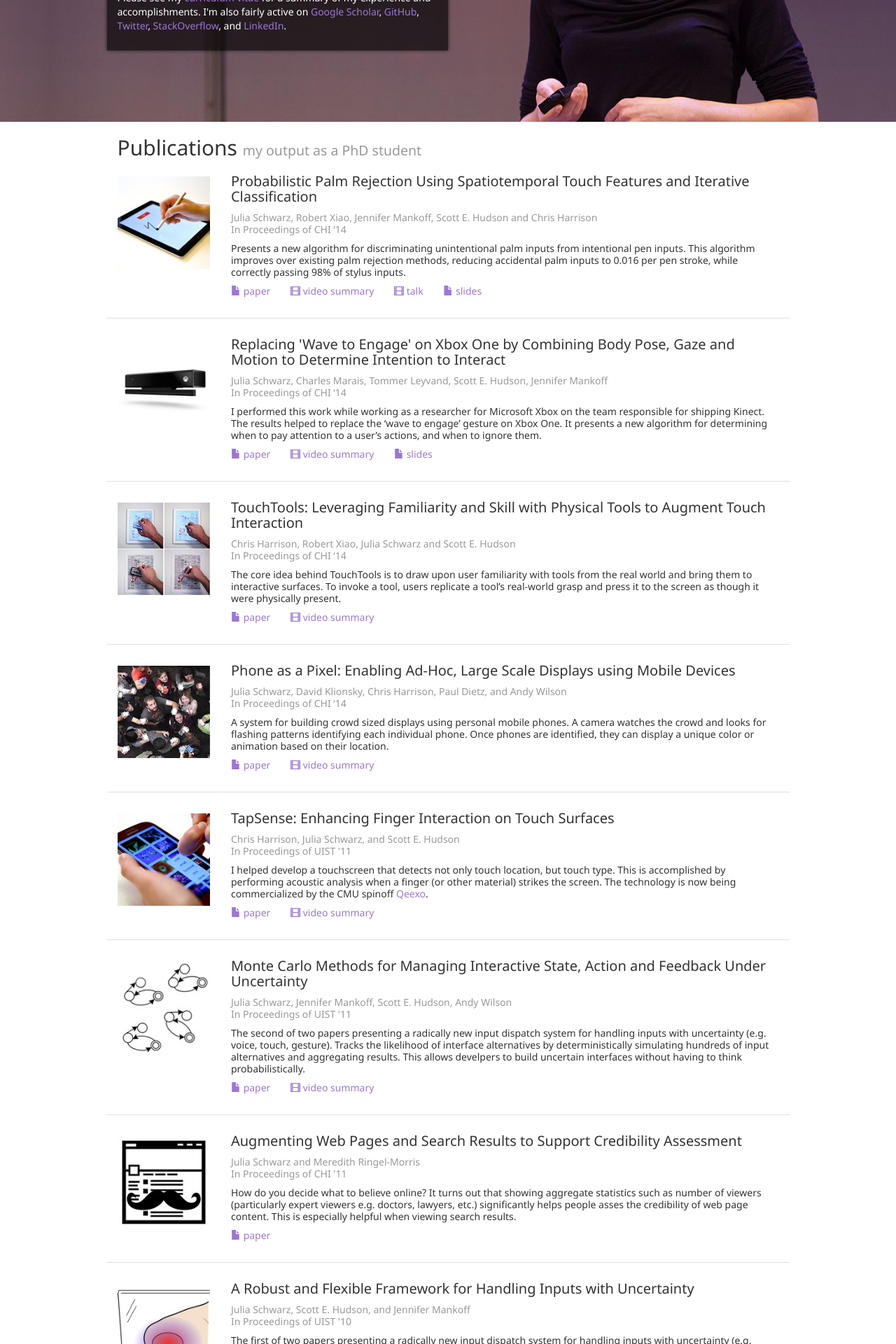
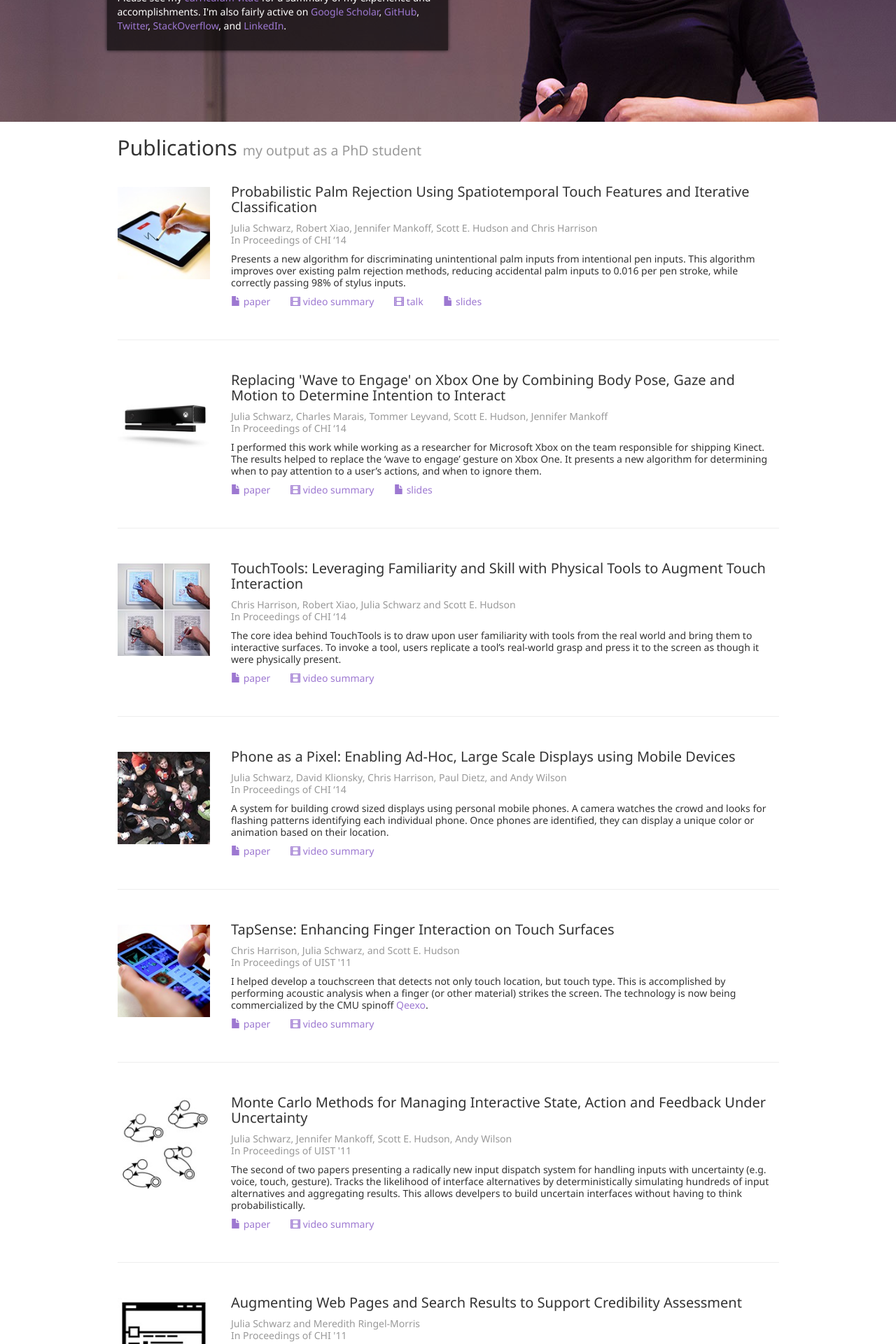
Before and after one commit to julenka/jsnet, a Jekyll site: the page built from index.html, in a window 1280 px wide. Shown: the part 339-2259 px from the top of the page at 70% size. Built offline with Jekyll 4.4.1, drawn with Linux system fonts in a browser that asks for light colours.

Commit message:
I noticed that the horizontal lines between items were an odd width, then I realized bootstrap had the <hr> tag, so I used this instead of the border.

```diff
--- a/css/main.css
+++ b/css/main.css
@@ -44,6 +44,8 @@
 .hero {
     background-color: rgba(0,0,0,0.65);
     padding: 15px;
+
+    top: 72px;
 
     /* box shadow */
     /* http://www.cssmatic.com/box-shadow */
@@ -112,14 +114,7 @@ a.underline {
 
 .card {
     padding-top: 30px;
-    padding-bottom: 30px;
-    border-top: 1px solid rgba(100,100,100, 0.2);
-    line-height: 17px;
-}
-
-.card-first {
-    padding-top: 15px;
-    padding-bottom: 30px;
+    padding-bottom: 26px;
     line-height: 17px;
 }
 
@@ -128,9 +123,8 @@ a.underline {
     font-size: 20px;
 }
 
-.card-first h3 {
-    margin-top: -4px;
-    font-size: 20px;
+#apps {
+    margin-top: 60px;
 }
 
 a {
--- a/index.html
+++ b/index.html
@@ -39,11 +39,13 @@ layout: default
     </div>
     {% for page in site.categories.publications %}
         <div class="row">
-            {% if forloop.index == 1 %}
-                <div class="col-sm-10 col-sm-offset-1 card-first">
-            {% else %}
+                {% if forloop.index > 1 %}
+                <div class="col-sm-10 col-sm-offset-1">
+                    <hr>
+                </div>
+                {% endif %}
                 <div class="col-sm-10 col-sm-offset-1 card">
-            {% endif %}
+
                     <div class="row">
                         <div class="col-md-2 col-sm-3">
                             <a href="{{page.url}}" >
@@ -113,12 +115,13 @@ layout: default
 
     {% for page in site.categories.appsandutilities %}
     <div class="row">
-        {% if forloop.index == 1 %}
-            <div class="col-sm-10 col-sm-offset-1 card-first">
-        {% else %}
+            {% if forloop.index > 1 %}
+            <div class="col-sm-10 col-sm-offset-1">
+                <hr>
+            </div>
+            {% endif %}
             <div class="col-sm-10 col-sm-offset-1 card">
-        {% endif %}
-            <div class="row">
+                <div class="row">
                     <div class="col-md-2 col-sm-3">
                         {% if page.override_link %}
                             <a href="{{page.override_link}}" target="_blank" class="no-decoration">
@@ -173,6 +176,15 @@ layout: default
     {% endfor %}
 
     <div class="row">
+
+        <div class="top-spacing bottom-spacing">
+        </div>
+
+    </div>
+
+
+    <div class="row">
+
         <div class="col-sm-offset-1 col-sm-10 ">
             <p class="force_left"> For more prior work, please see the <a href="{{site.baseurl}}/archives">archives</a>, which contain older sites and projects (before 2010).</p>
         </div>
```
